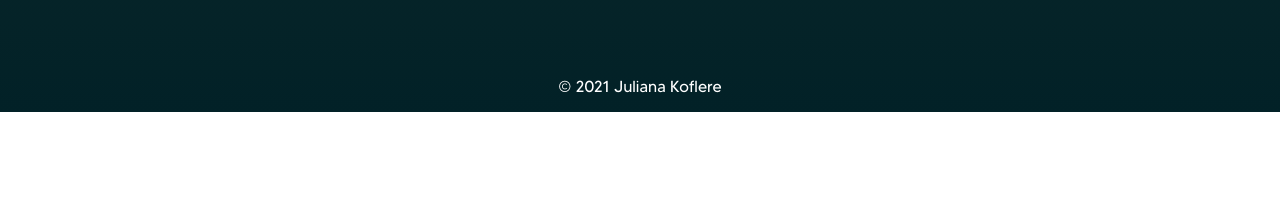
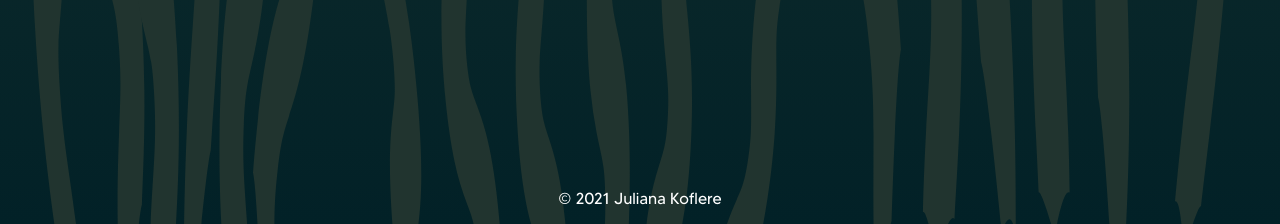
Before and after one commit to jkgd8/erie-lake, a plain HTML site: page index.html in a window 1280 px wide. Shown: the part 11045-11269 px from the top of the page. Before the commit the page ends 11157 px from the top, so only its background shows below. Drawn offline with Linux system fonts and the light colour scheme.

Commit message:
background image added

```diff
--- a/style.css
+++ b/style.css
@@ -33,7 +33,7 @@ html {
   --cs-dark-o: #041a1e55;
 
   background: rgb(2,33,39);
-  background: linear-gradient(0deg,
+  background-image: url('./assets/algae.svg'), linear-gradient(0deg,
     rgba(2,33,39,1) 0%,
     rgba(76,96,68,1) 25%,
     rgba(170,176,60,1) 50%,
@@ -41,6 +41,9 @@ html {
   color: var(--cs-light);
   scroll-behavior: smooth;
 
+  background-repeat: no-repeat;
+  background-position: bottom;
+  background-size: 100%;
 }
 body {
   --header-height: 55px;
@@ -457,6 +460,7 @@ div.card div.text-body {
 footer {
   text-align: center;
   padding: 1rem;
+  margin: 10rem 0 0 0;
 }
 
 
```
